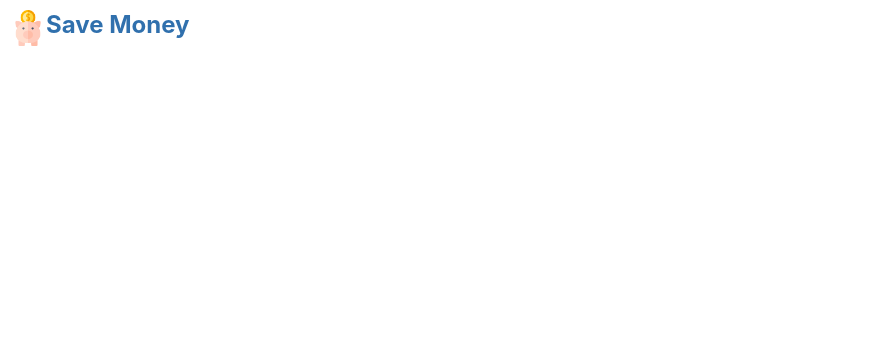
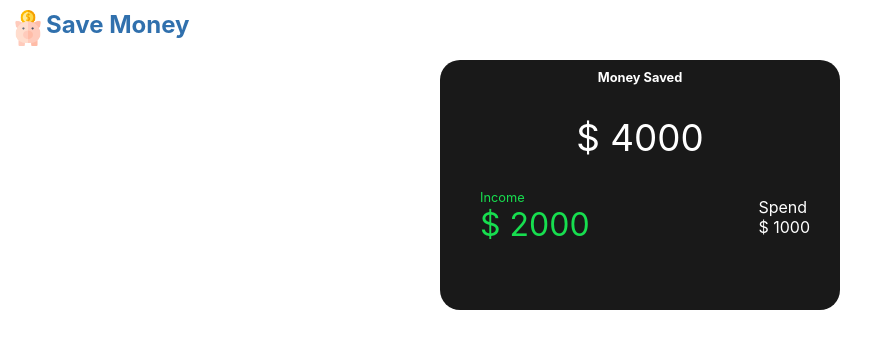
Before and after one commit to AdrianArcoGonzalez/SaveMoneyApp, a React (Create React App) app: page /main in a window 1280 px wide. Before the commit this address had no page. Shown: the top 348 px of the page, without its empty margins (0-888 px from the left). Built offline with nearby package versions, Linux system fonts and the light colour scheme.

Commit message:
add jsx card and main page

```diff
--- a/src/App.tsx
+++ b/src/App.tsx
@@ -5,6 +5,7 @@ import LoginPage from "./pages/LoginPage/LoginPage";
 import RegisterPage from "./pages/RegisterPage/RegisterPage";
 import { ToastContainer, Zoom } from "react-toastify";
 import "react-toastify/dist/ReactToastify.css";
+import MainPage from "./pages/MainPage/MainPage";
 
 const App = (): JSX.Element => {
   return (
@@ -28,6 +29,7 @@ const App = (): JSX.Element => {
         <Route path="/home" element={<LandingPage />} />
         <Route path="/login" element={<LoginPage />} />
         <Route path="/register" element={<RegisterPage />} />
+        <Route path="/main" element={<MainPage />} />
       </Routes>
     </>
   );
--- /dev/null
+++ b/src/components/Card/Card.tsx
@@ -0,0 +1,68 @@
+import CardStyled from "./CardStyled";
+import { FontAwesomeIcon } from "@fortawesome/react-fontawesome";
+
+interface CardProps {
+  moneySaved: number;
+  income: number;
+  spend: number;
+  limit?: number | null;
+  currencyType: "€" | "$";
+}
+
+const Card = ({
+  income,
+  limit,
+  moneySaved,
+  spend,
+  currencyType,
+}: CardProps): JSX.Element => {
+  return (
+    <CardStyled>
+      {limit ? (
+        <div className="card-limit">
+          <h2>Limit for this month</h2>
+          <span>
+            {currencyType}
+            {limit}
+          </span>
+
+          <span>grafico</span>
+
+          <span>
+            {spend}/{limit}
+          </span>
+        </div>
+      ) : (
+        <div className="card-money-saved">
+          <h2 className="card-title">Money Saved</h2>
+          <span className="card-main-info">
+            {currencyType} {moneySaved}
+          </span>
+
+          <div className="money-stats">
+            <section className="money-stats-specific">
+              <FontAwesomeIcon icon={"arrow-up-long"} />
+
+              <div className="money-income">
+                <span className="money-income-title">Income</span>
+                <span className="money-income">
+                  {currencyType} {income}
+                </span>
+              </div>
+            </section>
+            <div>
+              <span>Spend</span>
+              <div>
+                <span>
+                  {currencyType} {spend}
+                </span>
+              </div>
+            </div>
+          </div>
+        </div>
+      )}
+    </CardStyled>
+  );
+};
+
+export default Card;
--- /dev/null
+++ b/src/components/Card/CardStyled.ts
@@ -0,0 +1,70 @@
+import styled from "styled-components";
+
+const CardStyled = styled.section`
+  display: flex;
+  justify-content: center;
+  align-items: center;
+  flex-direction: column;
+  color: white;
+
+  .card-money-saved {
+    display: flex;
+    flex-direction: column;
+    align-items: center;
+    gap: 20px;
+    width: 400px;
+    height: 250px;
+    border-radius: 20px;
+    background-color: #191919;
+  }
+
+  .card-title {
+    padding: 10px;
+    font-size: 0.8rem;
+  }
+
+  .card-main-info {
+    font-size: 2.3rem;
+  }
+
+  .money-stats {
+    width: 85%;
+    display: flex;
+    align-items: center;
+    justify-content: space-between;
+  }
+
+  .money-stats-specific {
+    display: flex;
+    justify-content: center;
+
+    gap: 10px;
+    padding: 10px;
+  }
+
+  .money-income {
+    display: flex;
+    flex-direction: column;
+  }
+  .money-income-title {
+    color: #17de4f;
+    font-size: 0.8rem;
+  }
+
+  .money-income {
+    color: #17de4f;
+    font-size: 2rem;
+  }
+
+  .card-limit {
+    display: flex;
+    flex-direction: column;
+    align-items: center;
+    width: 400px;
+    height: 250px;
+    border-radius: 20px;
+    background-color: #3070ad;
+  }
+`;
+
+export default CardStyled;
--- /dev/null
+++ b/src/pages/MainPage/MainPage.tsx
@@ -0,0 +1,11 @@
+import Card from "../../components/Card/Card";
+
+const MainPage = (): JSX.Element => {
+  return (
+    <div className="card">
+      <Card income={2000} moneySaved={4000} spend={1000} currencyType={"$"} />
+    </div>
+  );
+};
+
+export default MainPage;
```
